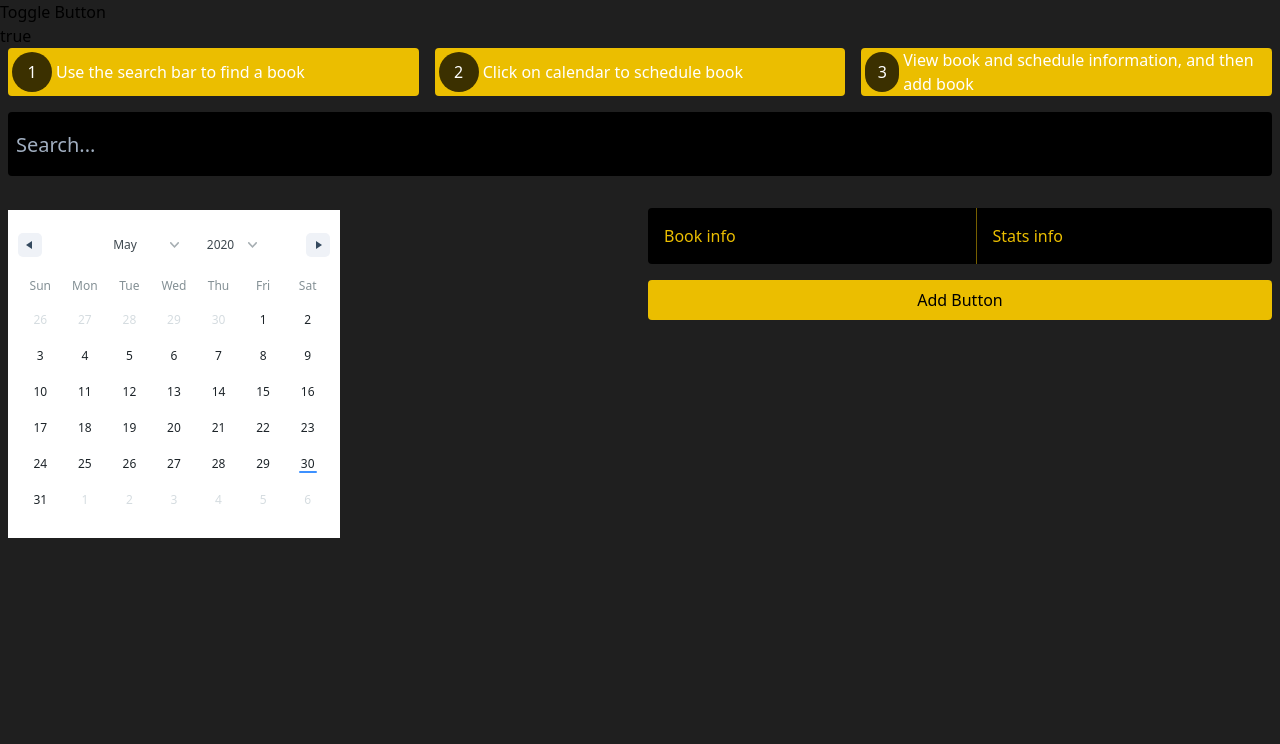
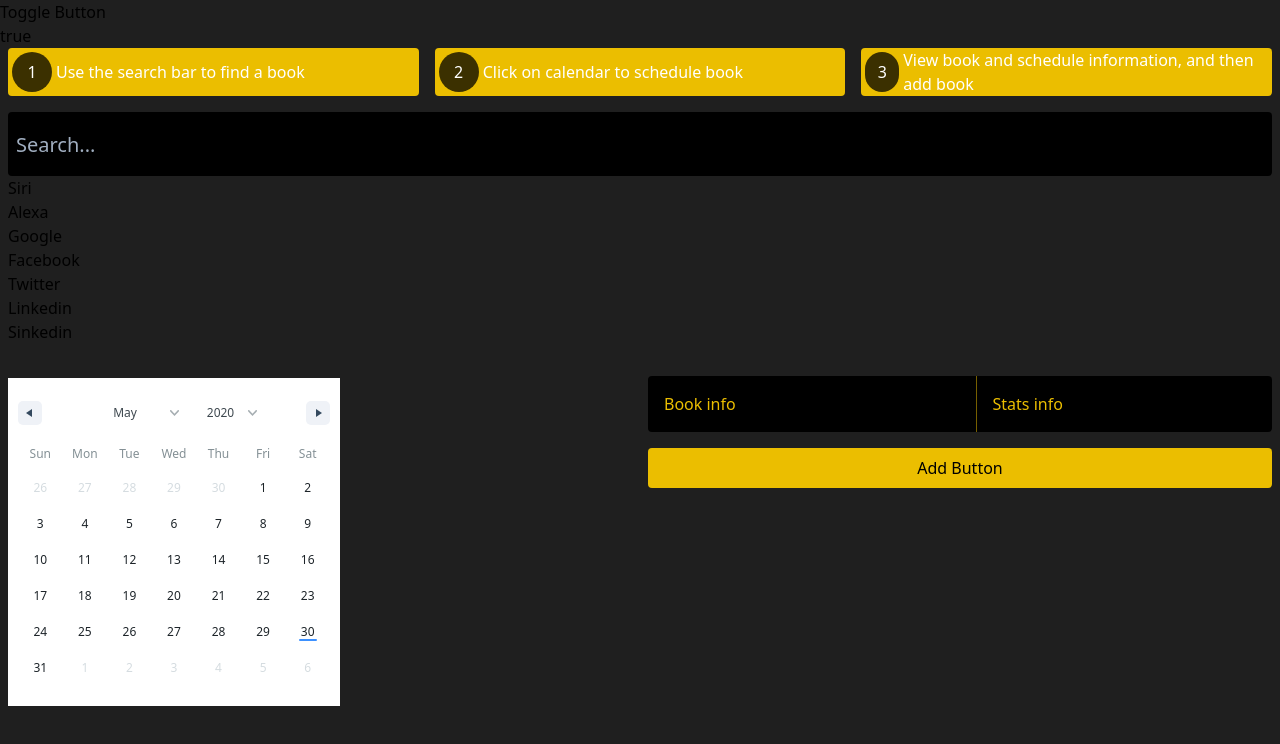
Before and after one commit to ummagohil/Reading-App, a React (Create React App) app: page / in a window 1280 px wide. Shown: the top 744 px of the page. Built offline with nearby package versions, Linux system fonts and the light colour scheme.

Commit message:
Playing around with search

```diff
--- a/src/components/Search.tsx
+++ b/src/components/Search.tsx
@@ -2,14 +2,21 @@ import React, { useState } from 'react'
 
 const Search: React.FC = () => {
     const [searchValue, setSearchValue] = useState('')
-    const [info, setInfo] = useState([])
+    const [searchResult, setSearchResult] = useState([])
 
+    const people = [
+        'Siri',
+        'Alexa',
+        'Google',
+        'Facebook',
+        'Twitter',
+        'Linkedin',
+        'Sinkedin',
+    ]
     const handleSearchInputChanges = (e?: any) => {
-        const { value } = e.target
-        setSearchValue(value)
-        search(value)
+        setSearchValue(e.target.value)
     }
-    const search = (query?: any) => {
+    /*const search = (query?: any) => {
         const url = `https://swapi.co/api/people?search=${query}`
 
         fetch(url)
@@ -17,7 +24,16 @@ const Search: React.FC = () => {
             .then((res) => {
                 setInfo(res.results)
             })
-    }
+    }*/
+
+    React.useEffect(() => {
+        let result = [] as any
+
+        result = people.filter((person) =>
+            person.toLowerCase().includes(searchValue)
+        )
+        setSearchResult(result)
+    }, [searchValue])
 
     return (
         <div className="px-2 p-4">
@@ -29,7 +45,11 @@ const Search: React.FC = () => {
                 onChange={handleSearchInputChanges}
             ></input>
             {searchValue}
-            {info}
+            <ul>
+                {searchResult.map((item) => (
+                    <li>{item}</li>
+                ))}
+            </ul>
         </div>
     )
 }
```
